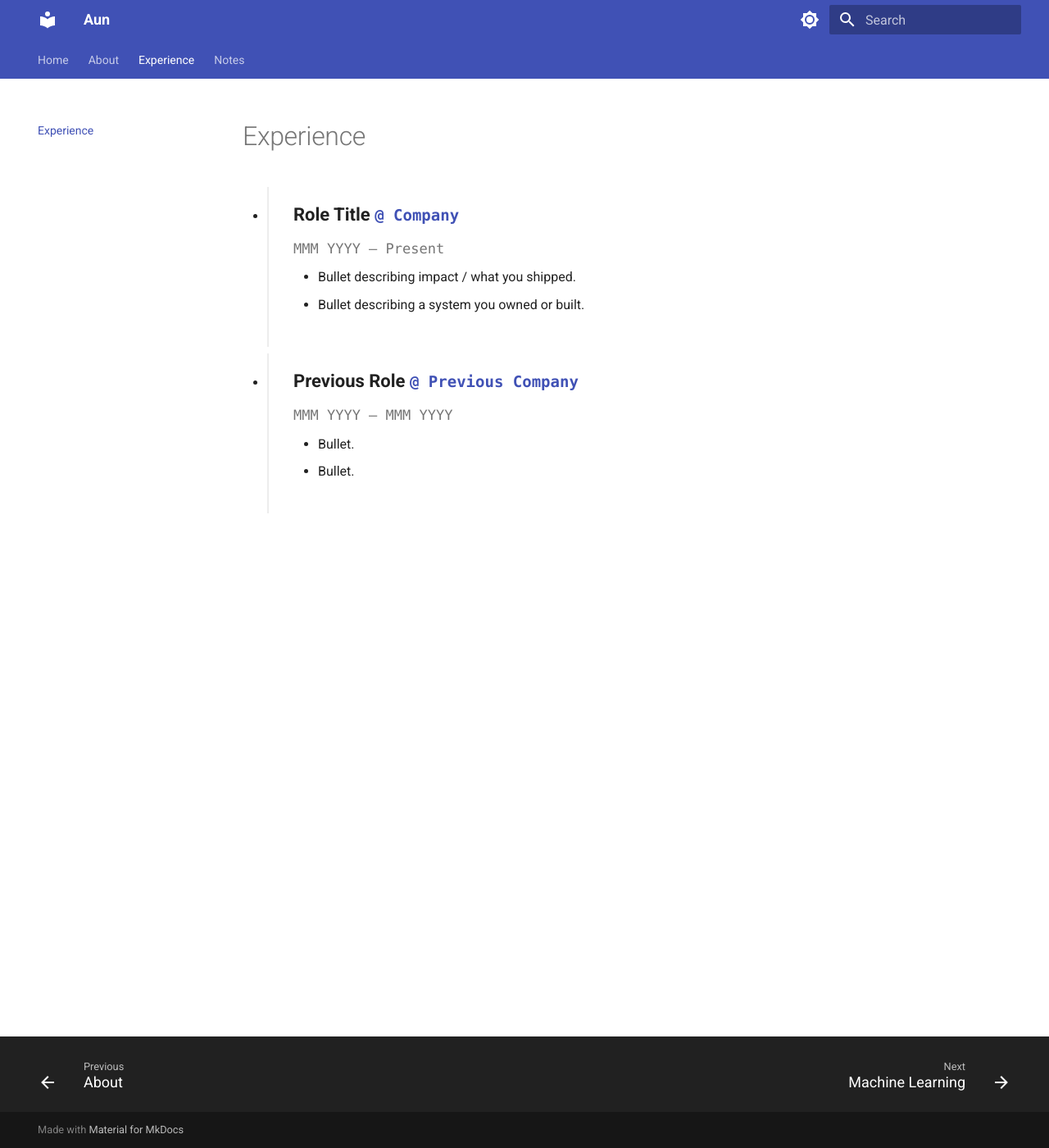
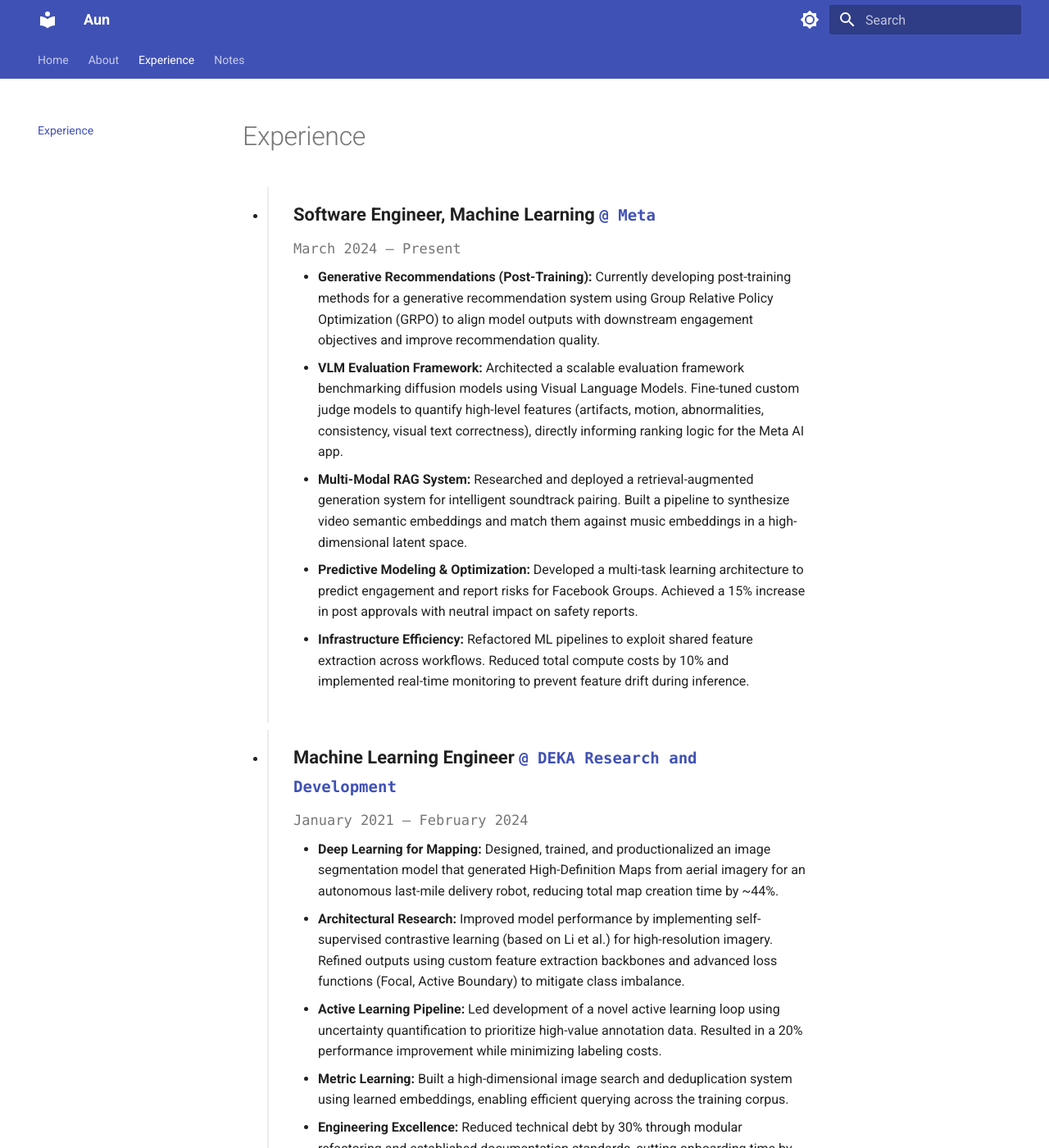
Before and after one commit to aunsid/aunsid.github.io, an MkDocs documentation site: the page built from docs/experience.md, in a window 1280 px wide and 1400 px high. Shown: the whole window at 82% size. Built offline with MkDocs 1.6.1 and Material for MkDocs 9.7.7, drawn with Linux system fonts in a browser that asks for light colours; some of the changed text lies outside the part shown.

Commit message:
Fill in About, Experience, and hero text from resume
- About: bio narrative, skills, education, links, resume PDF
- Experience: full timeline (Meta, DEKA, UHV, ISRL)
- Hero: real name, tagline, and bio on the landing page

```diff
--- a/docs/experience.md
+++ b/docs/experience.md
@@ -7,23 +7,45 @@ title: Experience
 <ul class="exp-list">
 
 <li class="exp-item">
-<p class="exp-item__role">Role Title <span class="exp-item__company">@ Company</span></p>
-<p class="exp-item__dates">MMM YYYY — Present</p>
+<p class="exp-item__role">Software Engineer, Machine Learning <span class="exp-item__company">@ Meta</span></p>
+<p class="exp-item__dates">March 2024 — Present</p>
 <ul>
-<li>Bullet describing impact / what you shipped.</li>
-<li>Bullet describing a system you owned or built.</li>
+<li><strong>Generative Recommendations (Post-Training):</strong> Currently developing post-training methods for a generative recommendation system using Group Relative Policy Optimization (GRPO) to align model outputs with downstream engagement objectives and improve recommendation quality.</li>
+<li><strong>VLM Evaluation Framework:</strong> Architected a scalable evaluation framework benchmarking diffusion models using Visual Language Models. Fine-tuned custom judge models to quantify high-level features (artifacts, motion, abnormalities, consistency, visual text correctness), directly informing ranking logic for the Meta AI app.</li>
+<li><strong>Multi-Modal RAG System:</strong> Researched and deployed a retrieval-augmented generation system for intelligent soundtrack pairing. Built a pipeline to synthesize video semantic embeddings and match them against music embeddings in a high-dimensional latent space.</li>
+<li><strong>Predictive Modeling & Optimization:</strong> Developed a multi-task learning architecture to predict engagement and report risks for Facebook Groups. Achieved a 15% increase in post approvals with neutral impact on safety reports.</li>
+<li><strong>Infrastructure Efficiency:</strong> Refactored ML pipelines to exploit shared feature extraction across workflows. Reduced total compute costs by 10% and implemented real-time monitoring to prevent feature drift during inference.</li>
 </ul>
 </li>
 
 <li class="exp-item">
-<p class="exp-item__role">Previous Role <span class="exp-item__company">@ Previous Company</span></p>
-<p class="exp-item__dates">MMM YYYY — MMM YYYY</p>
+<p class="exp-item__role">Machine Learning Engineer <span class="exp-item__company">@ DEKA Research and Development</span></p>
+<p class="exp-item__dates">January 2021 — February 2024</p>
 <ul>
-<li>Bullet.</li>
-<li>Bullet.</li>
+<li><strong>Deep Learning for Mapping:</strong> Designed, trained, and productionalized an image segmentation model that generated High-Definition Maps from aerial imagery for an autonomous last-mile delivery robot, reducing total map creation time by ~44%.</li>
+<li><strong>Architectural Research:</strong> Improved model performance by implementing self-supervised contrastive learning (based on Li et al.) for high-resolution imagery. Refined outputs using custom feature extraction backbones and advanced loss functions (Focal, Active Boundary) to mitigate class imbalance.</li>
+<li><strong>Active Learning Pipeline:</strong> Led development of a novel active learning loop using uncertainty quantification to prioritize high-value annotation data. Resulted in a 20% performance improvement while minimizing labeling costs.</li>
+<li><strong>Metric Learning:</strong> Built a high-dimensional image search and deduplication system using learned embeddings, enabling efficient querying across the training corpus.</li>
+<li><strong>Engineering Excellence:</strong> Reduced technical debt by 30% through modular refactoring and established documentation standards, cutting onboarding time by 50%.</li>
+</ul>
+</li>
+
+<li class="exp-item">
+<p class="exp-item__role">Software Engineer <span class="exp-item__company">@ UHV Technologies</span></p>
+<p class="exp-item__dates">September 2020 — January 2021</p>
+<ul>
+<li>Built a tool to identify roots in minirhizotron images and quantify parameters (root length, area/density at a given depth) used by biologists to gauge plant health.</li>
+<li>Developed a real-time object detection tool (~500ms) for identifying scrap metal pieces on conveyor belts in the production pipeline. Classified pieces by mineral composition using a model that fused X-Ray Fluorescence and camera sensor data.</li>
+</ul>
+</li>
+
+<li class="exp-item">
+<p class="exp-item__role">Research Assistant <span class="exp-item__company">@ Intelligent System and Robotics Lab</span></p>
+<p class="exp-item__dates">May 2020 — September 2021</p>
+<ul>
+<li><strong>Bayesian Deep Learning:</strong> Designed an end-to-end multi-stream CNN to predict gaze vectors for Human-Robot Interaction. Implemented Monte Carlo Dropout to approximate Bayesian inference, enabling quantification of predictive uncertainty.</li>
+<li><strong>Performance:</strong> Achieved gaze prediction accuracy of 10.2° ± 0.9°, providing robust confidence intervals critical for safe robot interaction.</li>
 </ul>
 </li>
 
 </ul>
-
-<!-- Paste your resume content here and I'll restructure it into the template above. -->
```
Also changed, not shown: docs/about.md (+13 -14 lines), docs/index.md (+3 -3 lines), 1 other file.
